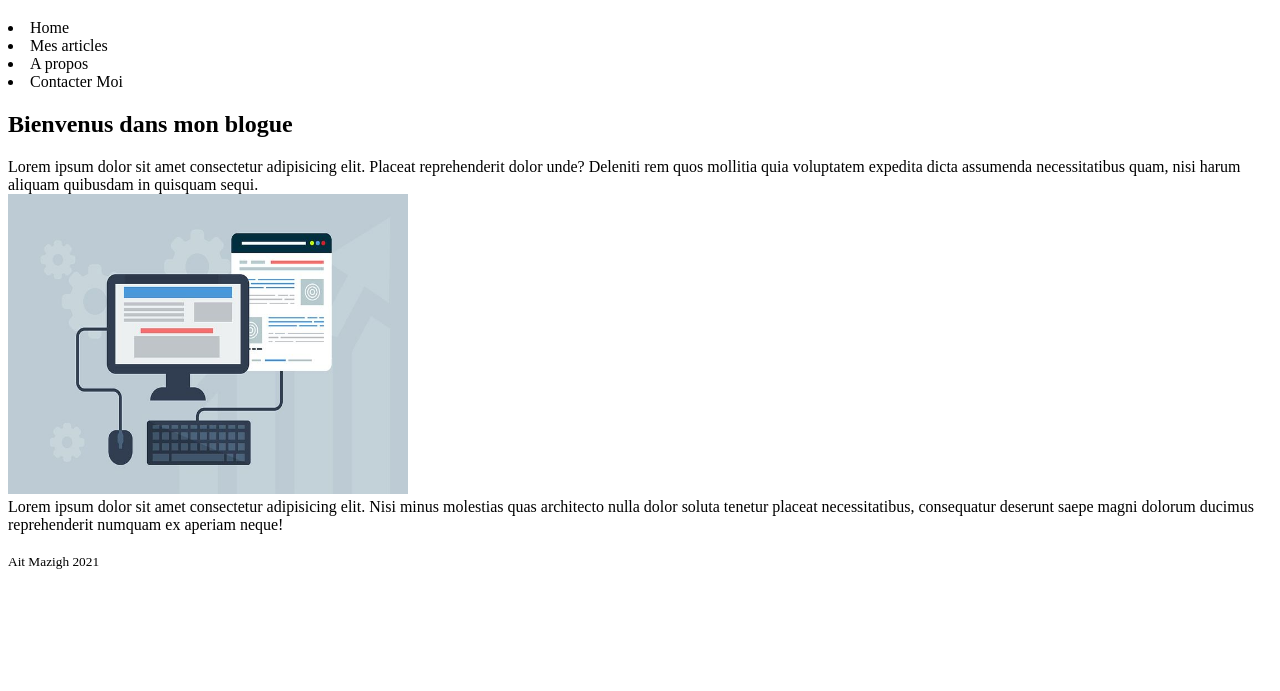
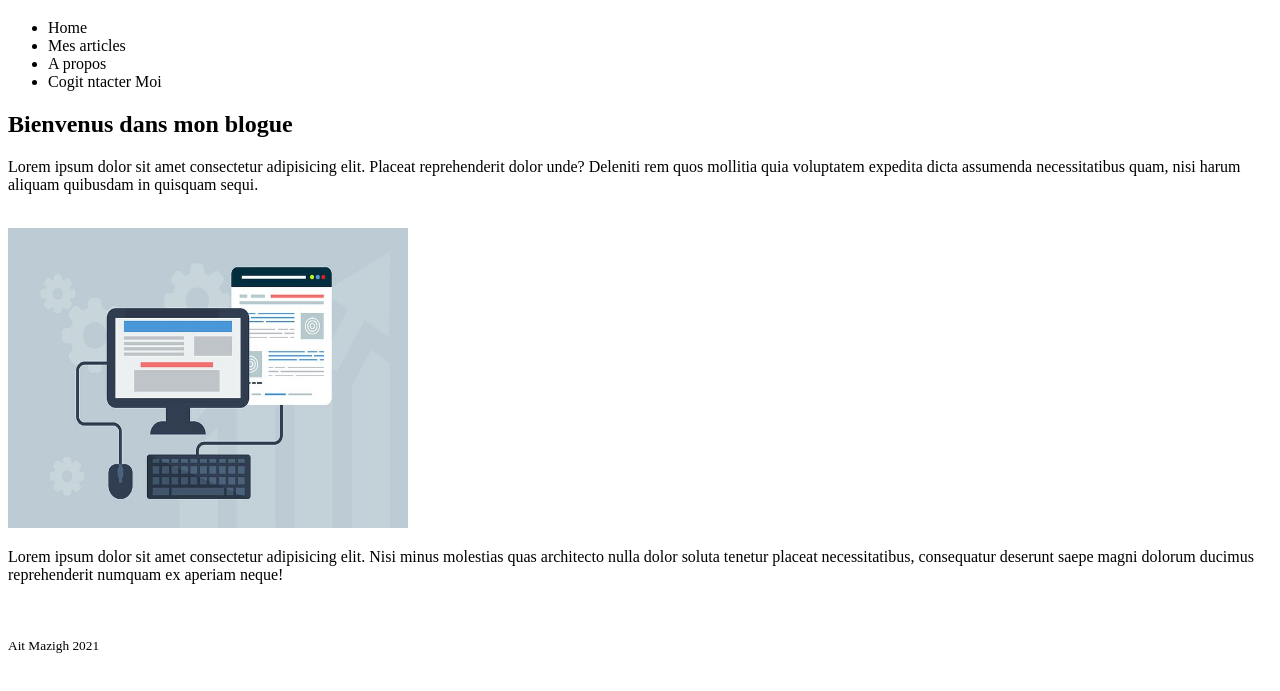
Before and after one commit to High-School-of-Technology-of-Essaouira/tp03-khadija414, a plain HTML site: page index.html in a window 1280 px wide. Shown: the part 61-752 px from the top of the page. Drawn offline with Linux system fonts and the light colour scheme.

Commit message:
first commit

```diff
--- a/index.html
+++ b/index.html
@@ -8,22 +8,24 @@
 
 <body>
     <h1>BlogueIno</h1>
-    <lu>
+    <ul>
         <li> Home </li>
         <li> Mes articles </li>
         <li> A propos </li>
-        <li> Contacter Moi </li>
-    </lu>
+        <li> Cogit ntacter Moi </li>
+    </ul>
     <h2> Bienvenus dans mon blogue </h2>
-    Lorem ipsum dolor sit amet consectetur adipisicing elit. Placeat reprehenderit dolor unde? Deleniti rem quos
-    mollitia quia voluptatem expedita dicta assumenda necessitatibus quam, nisi harum aliquam quibusdam in quisquam
-    sequi.
+    <p>Lorem ipsum dolor sit amet consectetur adipisicing elit. Placeat reprehenderit dolor unde? Deleniti rem quos
+        mollitia quia voluptatem expedita dicta assumenda necessitatibus quam, nisi harum aliquam quibusdam in quisquam
+        sequi.</p>
     <br>
     <img src="photo.jpg" width="400px" height="300px">
     <br>
-    Lorem ipsum dolor sit amet consectetur adipisicing elit. Nisi minus molestias quas architecto nulla dolor soluta tenetur placeat necessitatibus, consequatur deserunt saepe magni dolorum ducimus reprehenderit numquam ex aperiam neque!
+    <p>Lorem ipsum dolor sit amet consectetur adipisicing elit. Nisi minus molestias quas architecto nulla dolor soluta
+    tenetur placeat necessitatibus, consequatur deserunt saepe magni dolorum ducimus reprehenderit numquam ex aperiam
+    neque!</p>
     <br><br>
-     <small>Ait Mazigh 2021</small>
+    <small>Ait Mazigh 2021</small>
 </body>
 
 </html>
```
Also changed, not shown: articles.html (added).
